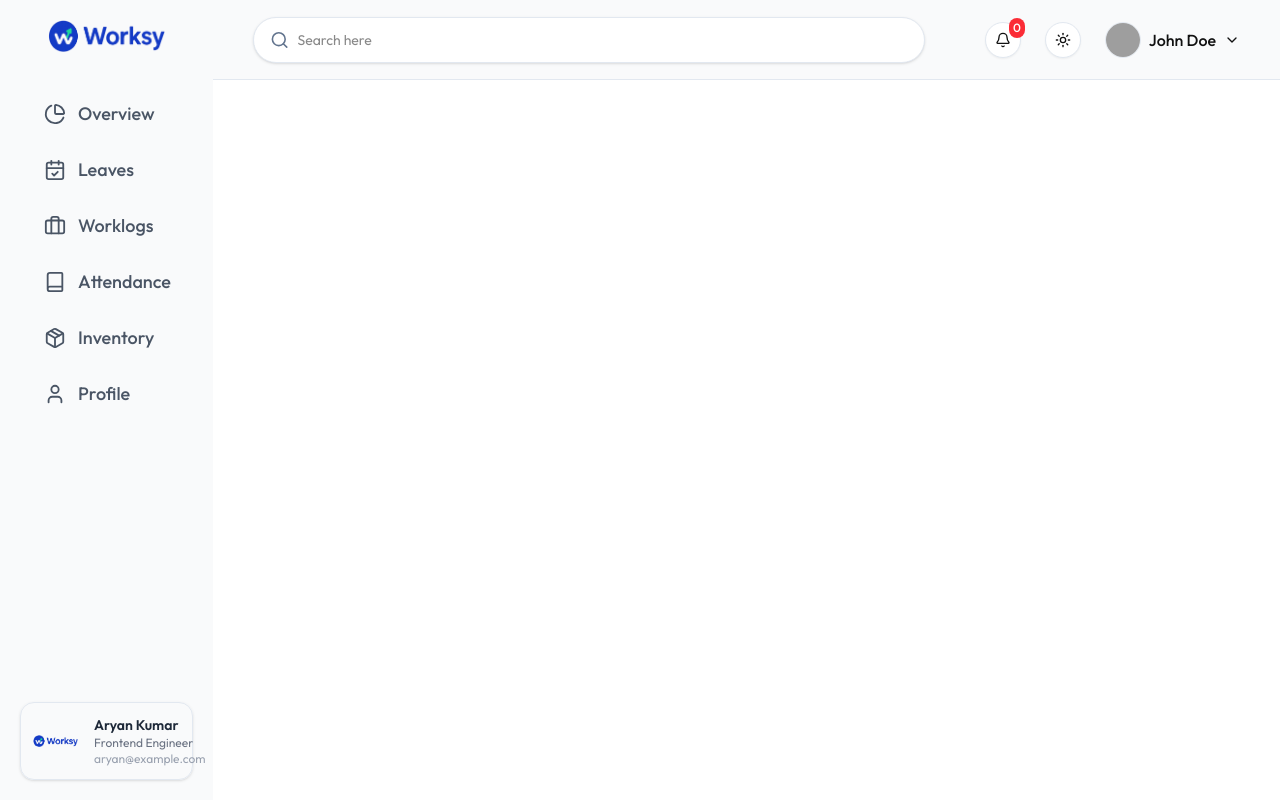
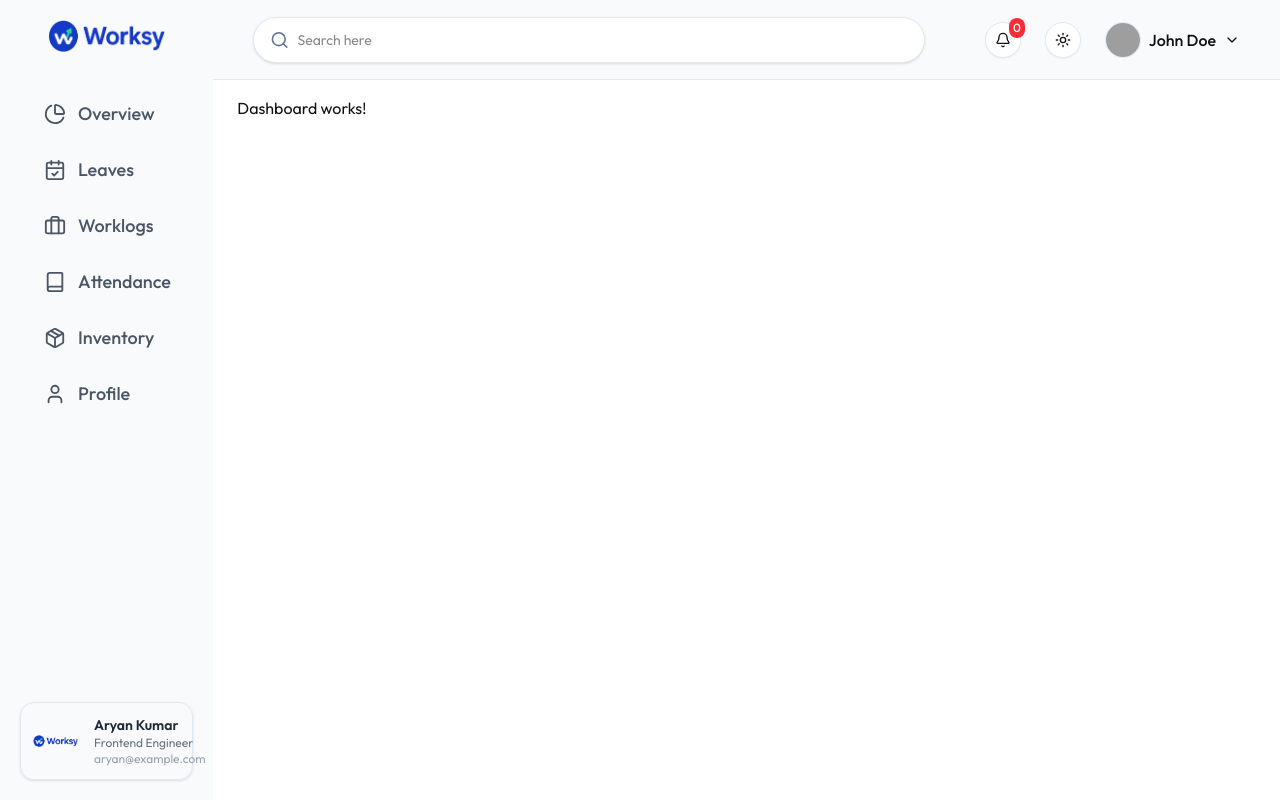
Before and after one commit to imaryankumar/Worksy, a Next.js app in the folder client/: page / in a window 1280 px wide. Built offline with nearby package versions, Linux system fonts and the light colour scheme; grey boxes are pictures that could not be loaded.

Commit message:
Fix:build issue

```diff
--- a/client/src/app/(Dashboard)/page.jsx
+++ b/client/src/app/(Dashboard)/page.jsx
@@ -1,5 +1,7 @@
-const Dashboard = () => {
-  return <></>;
+"use client";
+
+const DashboardPage = () => {
+  return <div>Dashboard works!</div>;
 };
 
-export default Dashboard;
+export default DashboardPage;
```
